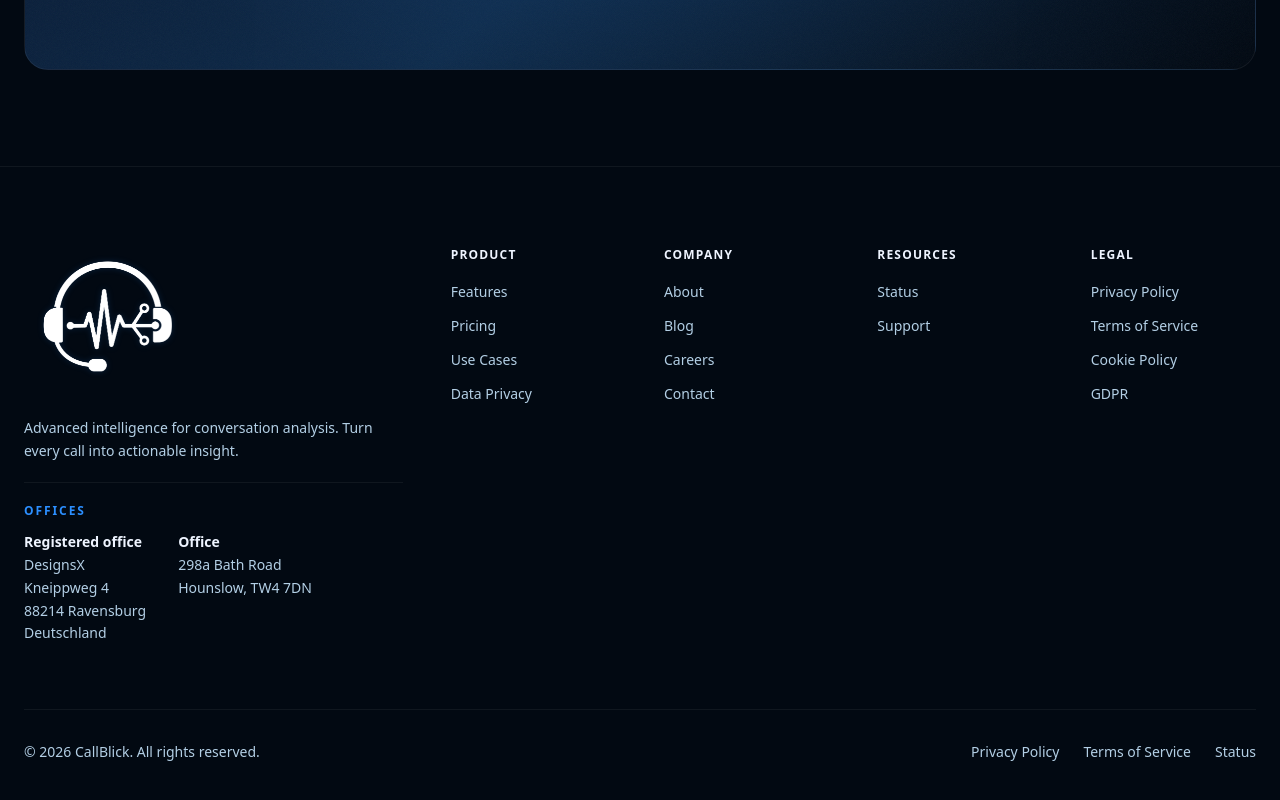
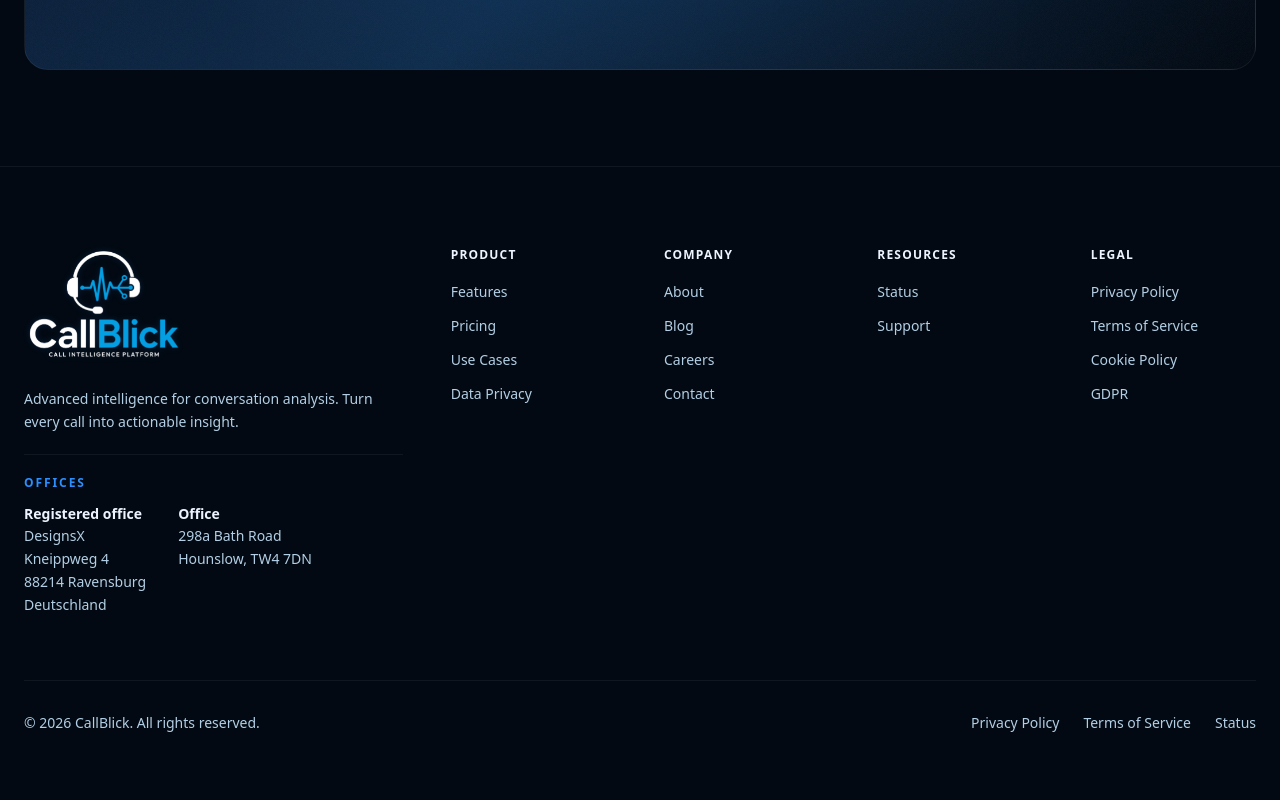
Before and after one commit to twilight-Studio/call-blick-site, a Next.js app in the folder WebSite/callblick-web/: page / in a window 1280 px wide. Shown: the part 4829-5629 px from the top of the page. Built offline with nearby package versions, Linux system fonts and the light colour scheme.

Commit message:
Update Footer component

```diff
--- a/WebSite/callblick-web/src/components/Footer.tsx
+++ b/WebSite/callblick-web/src/components/Footer.tsx
@@ -40,7 +40,7 @@ export default function Footer() {
           <div className="lg:col-span-2">
             <Link href="/" className="inline-block mb-5">
               <Image
-                src="/CallBlick-Logo.png"
+                src="/CallBlick-Logo-Final.png"
                 alt="CallBlick"
                 width={160}
                 height={46}
```
